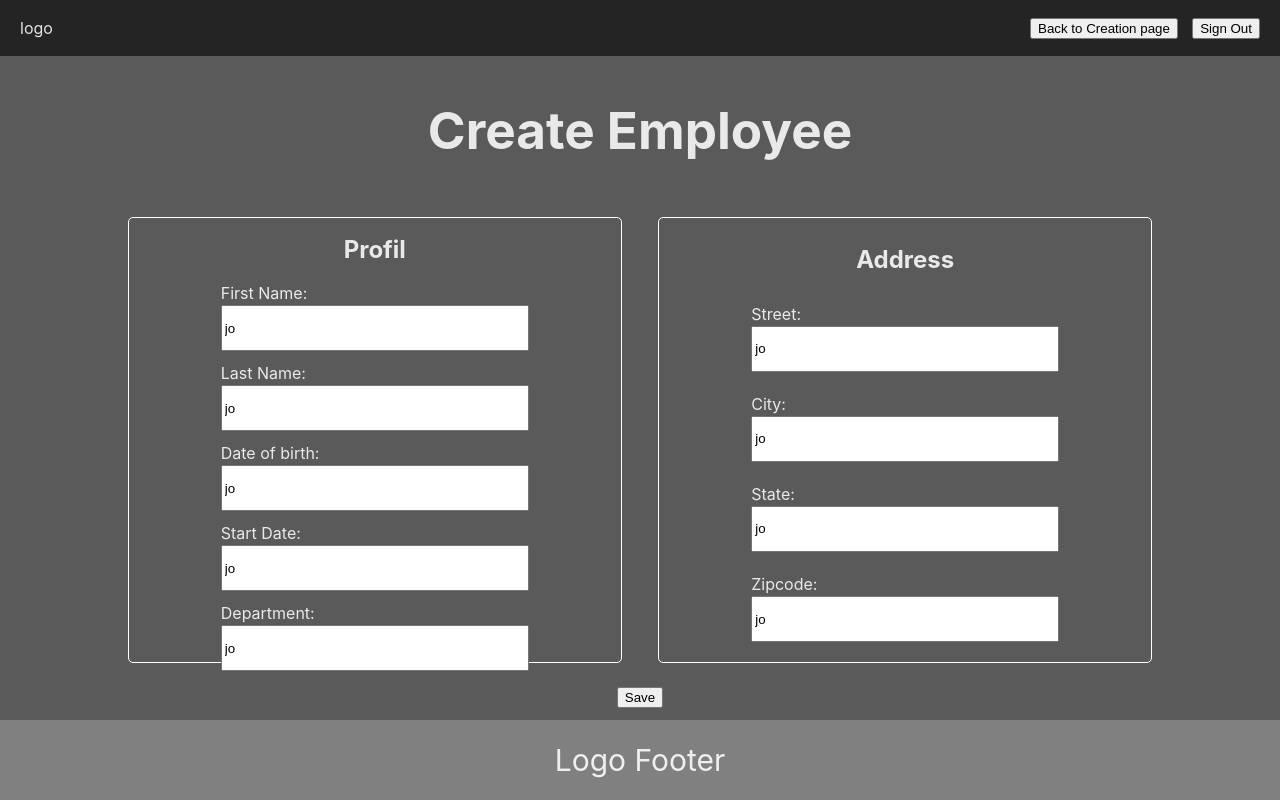
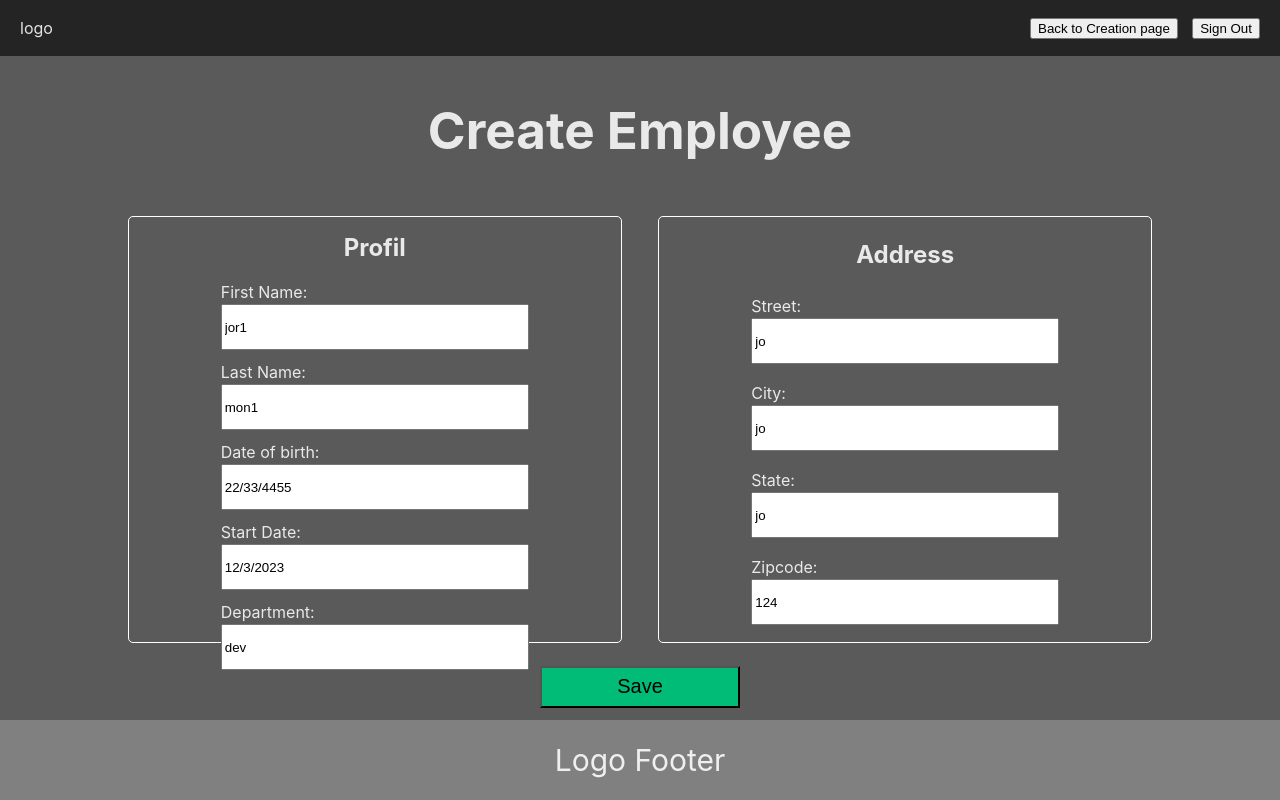
Before and after one commit to JorisMLN/JorisMonleon_14_30122022, a React (Vite) app in the folder HRnet/: page / in a window 1280 px wide. Built offline with nearby package versions, Linux system fonts and the light colour scheme.

Commit message:
Add create employee in redux

```diff
--- a/HRnet/src/features/creation/Creation.tsx
+++ b/HRnet/src/features/creation/Creation.tsx
@@ -1,9 +1,13 @@
 import React, { LegacyRef, useRef, useState } from 'react';
 import ModalManager from './modalManager';
 import './creation.scss'
+import { useAppDispatch } from '../reducer/hook';
+import { storeEmployee } from '../reducer/employeeReducer';
+
 
 const Creation : React.FC = () => {
-  const [openModal, setOpenModal] = useState<boolean>(false)
+  const [openModal, setOpenModal] = useState<boolean>(false);
+  const dispatch = useAppDispatch();
 
   // profil ref
   const firstNameRef : LegacyRef<HTMLInputElement> | any | undefined = useRef();
@@ -36,10 +40,22 @@ const Creation : React.FC = () => {
       setOpenModal(false);
     } else {
 
+      console.log(firstName, lastName, birth, startDate, department, street, city, state, zip, openModal);
+      dispatch(storeEmployee({
+        firstName: firstName,
+        lastName: lastName,
+        startDate: birth,
+        department: startDate,
+        dateOfBirth: department,
+        street: street,
+        city: city,
+        state: state,
+        zipCode: zip
+        })
+      );
+
       setOpenModal(true);
     }
-
-    console.log(firstName.length, lastName, birth, startDate, department, street, city, state, zip, openModal);
   }
 
   return (
@@ -53,27 +69,27 @@ const Creation : React.FC = () => {
 
           <div>
             <label>First Name: </label><br/>
-            <input ref={firstNameRef} type="text" value="jo" name="name" id="name" required></input>
+            <input ref={firstNameRef} type="text" value="jor1" name="name" id="name" required></input>
           </div>
 
            <div>
             <label>Last Name: </label><br/>
-            <input ref={lastNameRef} type="text" value="jo" name="name" id="name" required></input>
+            <input ref={lastNameRef} type="text" value="mon1" name="name" id="name" required></input>
           </div>
 
           <div>
             <label>Date of birth: </label><br/>
-            <input ref={birthRef} type="text" value="jo" name="name" id="name" required></input>
+            <input ref={birthRef} type="text" value="22/33/4455" name="name" id="name" required></input>
           </div>
 
           <div>
             <label>Start Date: </label><br/>
-            <input ref={startDateRef} type="text" value="jo" name="name" id="name" required></input>
+            <input ref={startDateRef} type="text" value="12/3/2023" name="name" id="name" required></input>
           </div>
 
           <div>
             <label>Department: </label><br/>
-            <input ref={departmentRef} type="text" value="jo" name="name" id="name" required></input>
+            <input ref={departmentRef} type="text" value="dev" name="name" id="name" required></input>
           </div>
         </div>
 
@@ -97,12 +113,12 @@ const Creation : React.FC = () => {
 
           <div>
             <label>Zipcode: </label><br/>
-            <input ref={zipRef} type="text" value="jo" name="name" id="name" required></input>
+            <input ref={zipRef} type="text" value="124" name="name" id="name" required></input>
           </div>
         </div>
       </form>
 
-      <button onClick={() => save()}> Save </button>
+      <button className='saveBtn' onClick={() => save()}> Save </button>
 
       <ModalManager toHandle={openModal} />
     </div>
--- a/HRnet/src/features/creation/creation.scss
+++ b/HRnet/src/features/creation/creation.scss
@@ -50,4 +50,11 @@
       }
     }
   }
+
+  .saveBtn{
+    width: 200px;
+    height: 50px;
+    font-size: 20px;
+    background-color: #00bc77;
+  }
 }
--- a/HRnet/src/features/reducer/employeeReducer.ts
+++ b/HRnet/src/features/reducer/employeeReducer.ts
@@ -38,8 +38,9 @@ const employeeSlice = createSlice({
   initialState,
   reducers: {
 
-    storeLogin: (state, action) => {
-      state.employeeList = state.employeeList + action.payload
+    storeEmployee: (state, action) => {
+      console.log(state.employeeList, action.payload)
+      state.employeeList.push(action.payload)
     },
 
     clearStore: (state, action) => {
@@ -54,5 +55,5 @@ const store = configureStore({
 
 store.subscribe(() => console.log(store.getState()));
 
-export const { storeLogin, clearStore } = employeeSlice.actions;
+export const { storeEmployee, clearStore } = employeeSlice.actions;
 export default store;
```
